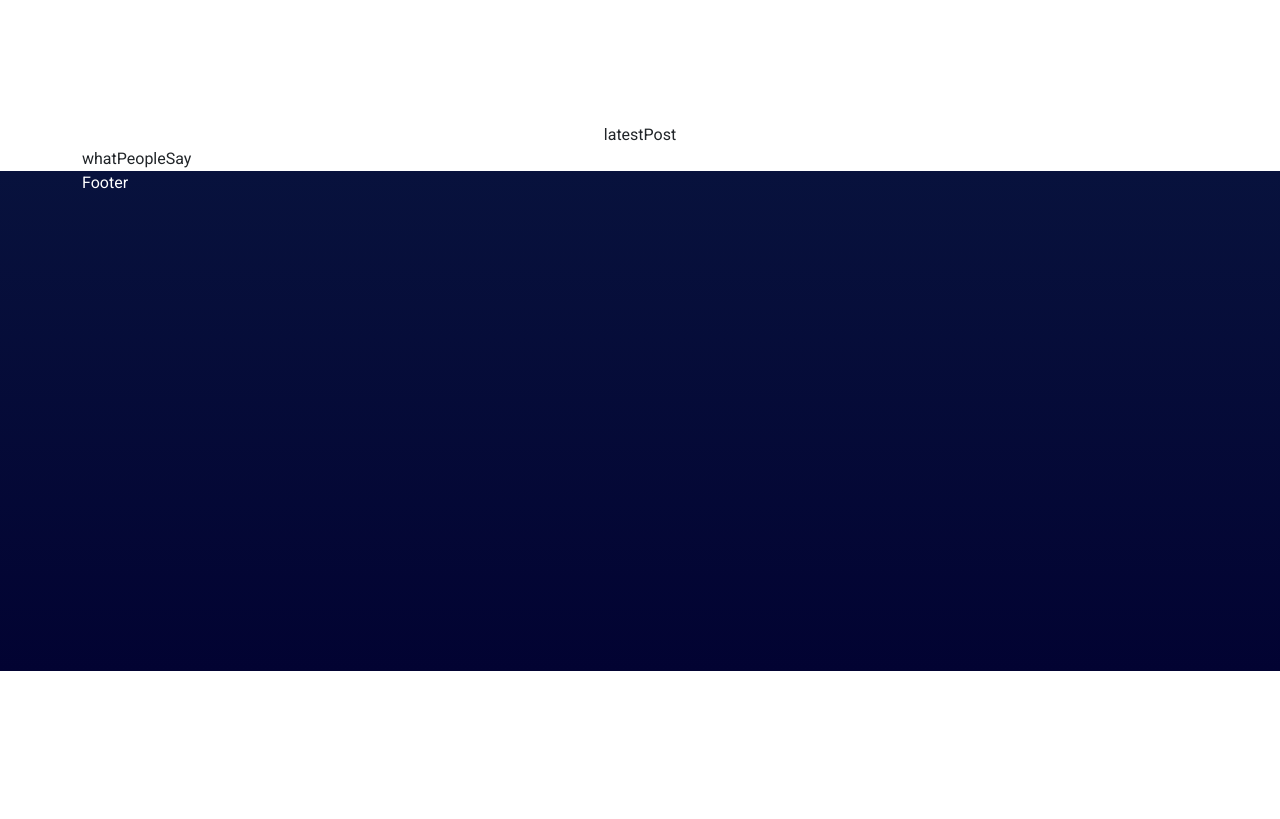
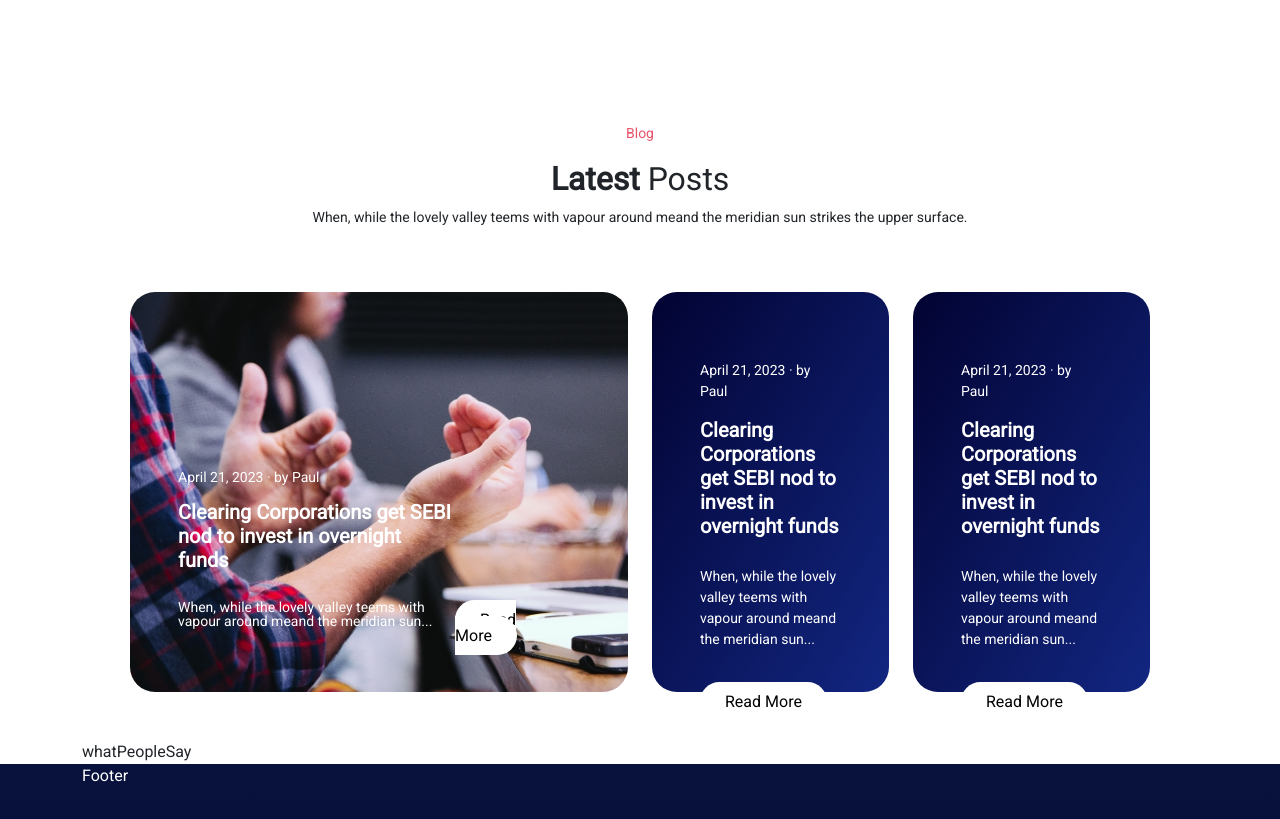
Before and after one commit to MLibralato91/proj-html-vuejs, a Vue app: page / in a window 1280 px wide. Shown: the part 2980-3799 px from the top of the page. Before the commit the page ends 3651 px from the top, so only its background shows below. Built offline with nearby package versions, Linux system fonts and the light colour scheme.

Commit message:
add latest Post section

```diff
--- /dev/null
+++ b/src/components/CardPostsComponent.vue
@@ -0,0 +1,60 @@
+<template>
+  <div class="col-3 cardPost" :class="{ lastPost: latest }">
+    <div class="post p-5 text-start" :class="{ lastBg: latest }">
+      <div class="bodyPost">
+        <p class="small">{{ date }} &middot; {{ name }}</p>
+        <h5 class="fw-bolder">{{ title }}</h5>
+        <p class="small">{{ text }}</p>
+      </div>
+      <div class="pt-4">
+        <span class="btnWhite"><a href="#">Read More</a></span>
+      </div>
+    </div>
+  </div>
+</template>
+
+<script>
+export default {
+  name: 'CardPostsComponent',
+  props: ['date', 'title', 'text', 'name', 'latest']
+}
+</script>
+
+<style lang="scss" scoped>
+.btnWhite {
+  padding: 10px 25px;
+  border-radius: 20px;
+  background-color: white;
+  a{
+    color: black;
+  }
+}
+.post {
+  background-image: linear-gradient(300deg, #122681, #020332);
+  height: 400px;
+  border-radius: 25px;
+  color: white;
+  p{
+    padding-top: 20px;
+  }
+}
+
+.lastBg {
+  background-image: url(../../public/images/headway-537308-unsplash-1380x703.jpg);
+  background-size: cover;
+  background-repeat: no-repeat;
+  display: flex;
+  align-items: end;
+  line-height: 1;
+  text-align: end;
+  .bodyPost{
+    width: 70%;
+  }
+}
+
+
+
+.lastPost {
+  width: 50%;
+
+}</style>
--- /dev/null
+++ b/src/components/LatestPostComponent.vue
@@ -0,0 +1,26 @@
+<template>
+  <TitleSectionComponent :type="'Blog'" :titleBold="'Latest'" :title="'Posts'"
+          :text="'When, while the lovely valley teems with vapour around meand the meridian sun strikes the upper surface.'"/>
+
+  <div class="row p-5">
+    <CardPostsComponent :latest="true" :date="'April 21, 2023'" :name="'by Paul'" :title="'Clearing Corporations get SEBI nod to invest in overnight funds'" :text="'When, while the lovely valley teems with vapour around meand the meridian sun...' " />
+    <CardPostsComponent :date="'April 21, 2023'" :name="'by Paul'" :title="'Clearing Corporations get SEBI nod to invest in overnight funds'" :text="'When, while the lovely valley teems with vapour around meand the meridian sun...' "/>
+    <CardPostsComponent :date="'April 21, 2023'" :name="'by Paul'" :title="'Clearing Corporations get SEBI nod to invest in overnight funds'" :text="'When, while the lovely valley teems with vapour around meand the meridian sun...' "/>
+  </div>
+</template>
+
+<script>
+import TitleSectionComponent from './TitleSectionComponent.vue';
+import CardPostsComponent from './CardPostsComponent.vue';
+  export default {
+    name: 'LatestPostComponent',
+    components: {
+      TitleSectionComponent,
+      CardPostsComponent
+    }
+  }
+</script>
+
+<style lang="scss" scoped>
+
+</style>
--- a/src/components/MainComponent.vue
+++ b/src/components/MainComponent.vue
@@ -36,8 +36,8 @@
     </section>
 
     <section class="shots">
-      <div class="container latestPost">
-        latestPost
+      <div class="container latestPost text-center">
+        <LatestPostComponent/>
       </div>
       <div class="container whatPeopleSay">
         whatPeopleSay
@@ -52,6 +52,7 @@ import StartProjComponent from './StartProjComponent.vue'
 import WorksComponent from './WorksComponent.vue';
 import PricingComponent from './PricingComponent.vue';
 import TitleSectionComponent from './TitleSectionComponent.vue';
+import LatestPostComponent from './LatestPostComponent.vue';
 import { services } from '../data/data'
 export default {
   name: 'MainComponent',
@@ -60,7 +61,8 @@ export default {
     StartProjComponent,
     WorksComponent,
     PricingComponent,
-    TitleSectionComponent
+    TitleSectionComponent,
+    LatestPostComponent
   },
   data() {
     return {
@@ -94,6 +96,6 @@ export default {
 }
 
 .latestPost {
-  text-align: center;
+
   padding-top: 400px;
 }</style>
```
